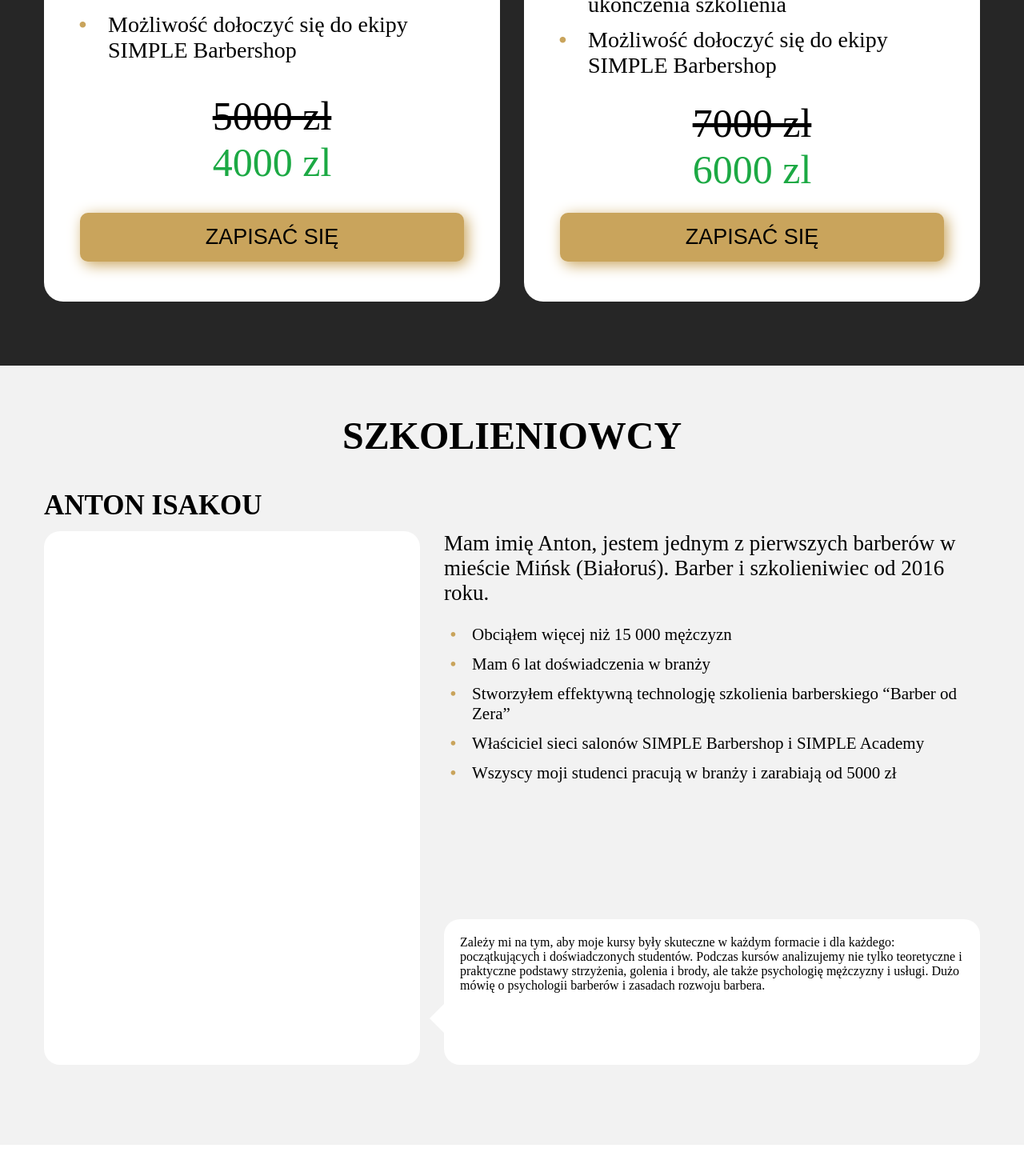
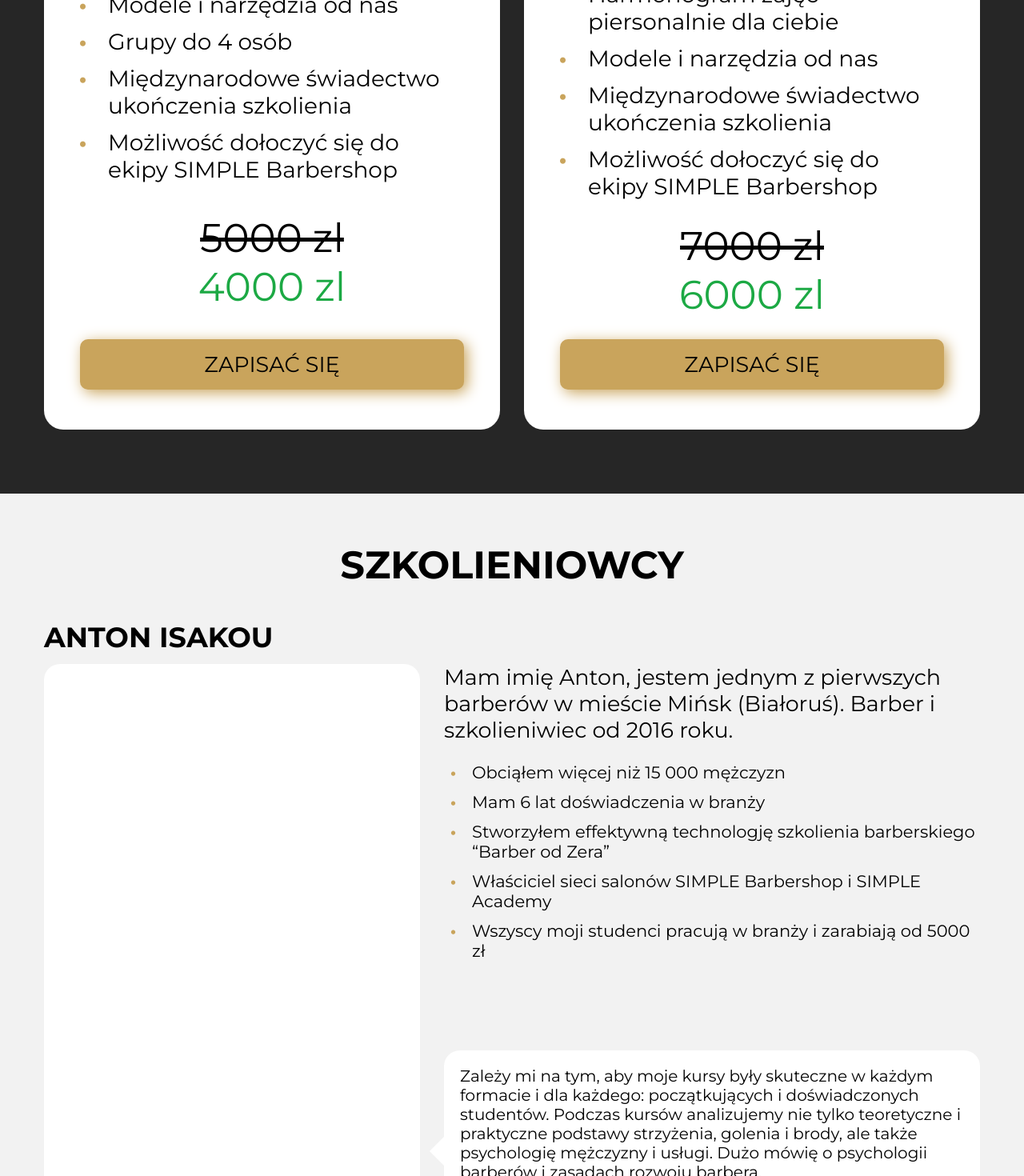
Before and after one commit to Viktor1897/simple-academy, a React (Vite) app: page /#/ in a window 1280 px wide. Shown: the part 2380-3850 px from the top of the page at 80% size. Built offline with nearby package versions, Linux system fonts and the light colour scheme; no server answers.

Commit message:
configured fonts

```diff
--- a/index.html
+++ b/index.html
@@ -3,6 +3,9 @@
   <head>
     <meta charset="UTF-8" />
     <link rel="icon" type="image/svg+xml" href="/vite.svg" />
+    <link rel="preconnect" href="https://fonts.googleapis.com">
+    <link rel="preconnect" href="https://fonts.gstatic.com" crossorigin>
+    <link href="https://fonts.googleapis.com/css2?family=Montserrat:wght@400;600;700;800&family=Open+Sans:wght@400;600&display=swap" rel="stylesheet">
     <meta name="viewport" content="width=device-width, initial-scale=1.0" />
     <title>Vite + React + TS</title>
   </head>
--- a/src/App.css
+++ b/src/App.css
@@ -1,5 +1,7 @@
 * {
   margin: 0;
   padding: 0;
+  font-size: 10px;
+  font-family: 'Montserrat', sans-serif;
   box-sizing: border-box;
 }
--- a/src/components/Footer/Footer.tsx
+++ b/src/components/Footer/Footer.tsx
@@ -31,9 +31,9 @@ export const Footer = () => {
                             Możesz również skontaktować się z nami przez telefon.
                         </Text>
                         <Contacts>
-                            <li><ContactsIcon src={Location} />Mieścimy się pod adresem: Poznań, ul. Swierzawska 4</li>
-                            <li><ContactsIcon src={Phone} />+48 786 677 659</li>
-                            <li><ContactsIcon src={Instagram} />@simple_academy_poznan</li>
+                            <li><ContactsIcon src={Location} /><Text fontSize="13px" color={COLORS.white}>Mieścimy się pod adresem: Poznań, ul. Swierzawska 4</Text></li>
+                            <li><ContactsIcon src={Phone} /><Text fontSize="13px" color={COLORS.white}>+48 786 677 659</Text></li>
+                            <li><ContactsIcon src={Instagram} /><Text fontSize="13px" color={COLORS.white}>@simple_academy_poznan</Text></li>
                         </Contacts>
                         <img width="285px" src={AcademyLogo} alt="simple academy logo" style={{ opacity: 0.6 }}/>
                     </ContactsContainer>
@@ -71,10 +71,11 @@ const Contacts = styled.ul`
     flex-direction: column;
     list-style: none;
     color: ${COLORS.white};
-    margin-bottom: 55px;
+    margin-bottom: 25px;
         & li {
             display: flex;
             align-items: center;
+            margin-bottom: 5px;
         }
         & img {
             margin-right: 10px;
--- a/src/components/TutorsSection/TutorsSection.tsx
+++ b/src/components/TutorsSection/TutorsSection.tsx
@@ -24,10 +24,12 @@ const TutorsSection = () => {
                             </List>
                         </AlignmentWrapper>
                         <PaperWithTriangle>
-                            Zależy mi na tym, aby moje kursy były skuteczne w każdym formacie i dla każdego:
-                            początkujących i doświadczonych studentów. Podczas kursów analizujemy nie tylko
-                            teoretyczne i praktyczne podstawy strzyżenia, golenia i brody, ale także psychologię
-                            mężczyzny i usługi. Dużo mówię o psychologii barberów i zasadach rozwoju barbera.
+                            <Text fontSize="20px">
+                                Zależy mi na tym, aby moje kursy były skuteczne w każdym formacie i dla każdego:
+                                początkujących i doświadczonych studentów. Podczas kursów analizujemy nie tylko
+                                teoretyczne i praktyczne podstawy strzyżenia, golenia i brody, ale także psychologię
+                                mężczyzny i usługi. Dużo mówię o psychologii barberów i zasadach rozwoju barbera.
+                            </Text>
                         </PaperWithTriangle>
                     </VerticalFlexContainer>
                 </HorizontalFlexContainer>
```
